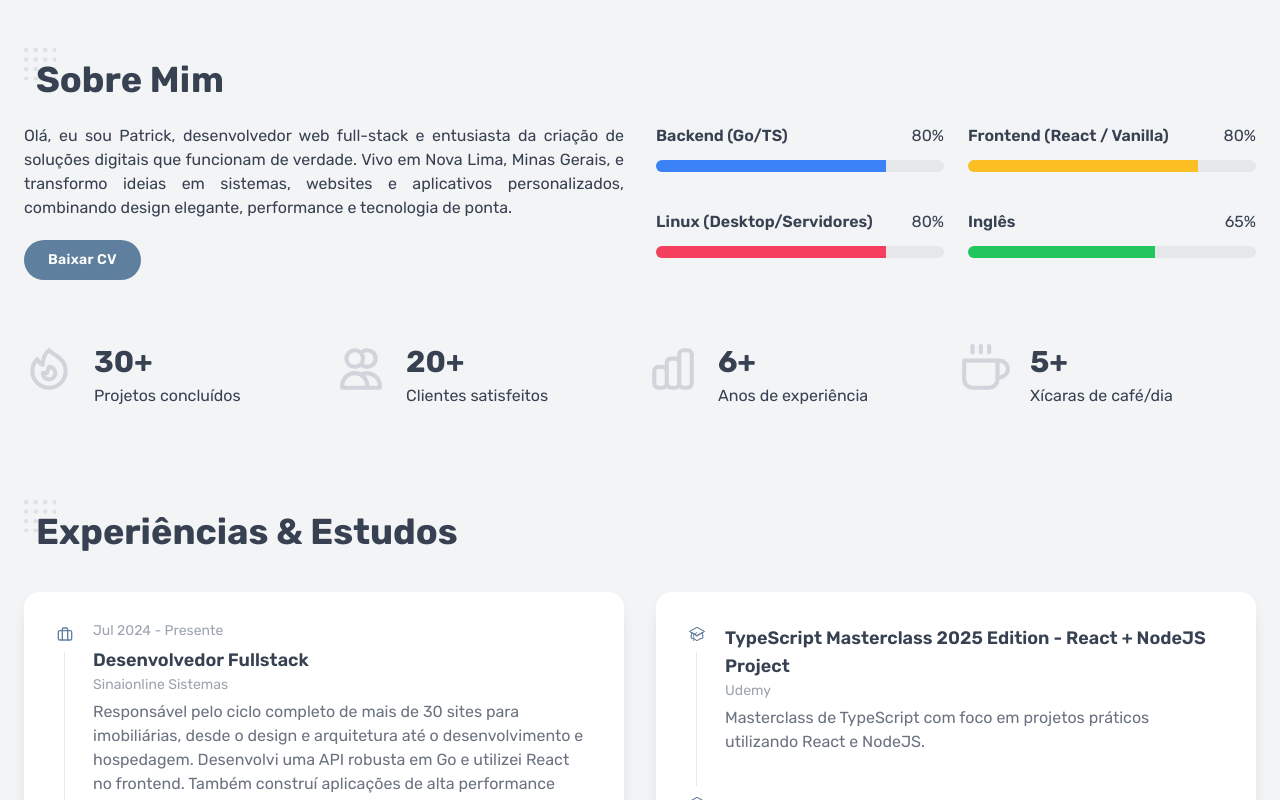
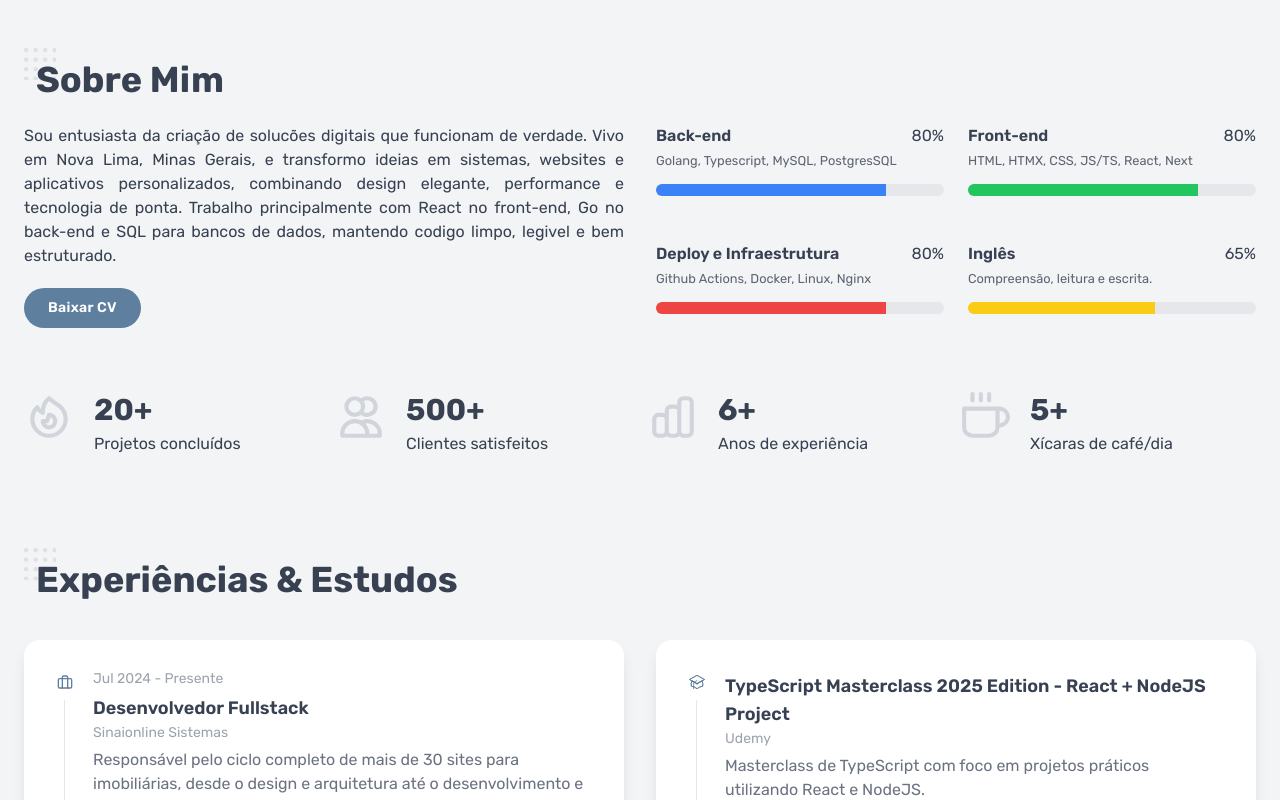
Before and after one commit to patrickkdev/Portfolio-Website, a Next.js app: page / in a window 1280 px wide. Shown: the part 820-1620 px from the top of the page. Built offline with nearby package versions, Linux system fonts and the light colour scheme.

Commit message:
refactored contact form and added new skill section with dynamic progress bars, updated about section with new bio and skills, added new contact form component, updated portfolio component with new image filter, and implemented telegram bot api for contact form submissions

```diff
--- a/src/components/partials/AboutSection.tsx
+++ b/src/components/partials/AboutSection.tsx
@@ -3,6 +3,7 @@ import SectionTitle from '@/components/shared/SectionTitle';
 import { FiCoffee } from 'react-icons/fi';
 import { HiOutlineChartBar, HiOutlineFire, HiOutlineUsers } from 'react-icons/hi';
 import ProgressBar from '@/components/shared/ProgressBar';
+import { skills } from '@/data/skills';
 
 const AboutSection = () => {
   return (
@@ -13,44 +14,36 @@ const AboutSection = () => {
         {/* Bio */}
         <div className="">
           <p className="text-justify">
-            Olá, eu sou Patrick, desenvolvedor web full-stack e entusiasta da criação de soluções digitais que funcionam
-            de verdade. Vivo em Nova Lima, Minas Gerais, e transformo ideias em sistemas, websites e aplicativos
-            personalizados, combinando design elegante, performance e tecnologia de ponta.
+            Sou entusiasta da criação de solucões digitais que funcionam de
+            verdade. Vivo em Nova Lima, Minas Gerais, e transformo ideias em
+            sistemas, websites e aplicativos personalizados, combinando design
+            elegante, performance e tecnologia de ponta. Trabalho principalmente
+            com React no front-end, Go no back-end e SQL para bancos de
+            dados, mantendo codigo limpo, legivel e bem estruturado.
           </p>
-          <Button className="mt-5">Baixar CV</Button>
+          <a download href="/Patrick_Ferreira.pdf" className="btn mt-5">Baixar CV</a>
         </div>
 
         {/* Skills */}
-        <div className="grid grid-cols-2 gap-x-6 gap-y-4">
-          <div className="">
-            <div className="mb-3 flex justify-between">
-              <h6 className="font-semibold">Backend (Go/TS)</h6>
-              <p>80%</p>
-            </div>
-            <ProgressBar color="blue" progress={80} />
-          </div>
-          <div className="">
-            <div className="mb-3 flex justify-between">
-              <h6 className="font-semibold">Frontend (React / Vanilla) </h6>
-              <p>80%</p>
-            </div>
-            <ProgressBar color="amber" progress={80} />
-          </div>
+        <div className="grid grid-cols-2 gap-x-6 gap-y-8">
+          {
+            skills.map((skill, index) => ({
+              ...skill,
+              color: index == 0 ? 'blue' : index == 1 ? 'green' : index == 2 ? 'red' : 'yellow' as 'red' | 'blue' | 'green' | 'yellow'
+            })).map((skill, index) => (
+              <div key={index}>
+                <div className="mb-3 flex justify-between">
+                  <div>
+                    <h6 className="font-semibold">{skill.name}</h6>
+                    <small className="opacity-80">{skill.description}</small>
+                  </div>
+                  <p>{skill.progress}%</p>
+                </div>
+                <ProgressBar color={skill.color} progress={skill.progress} />
+              </div>
+            ))
+          }
 
-          <div className="">
-            <div className="mb-3 flex justify-between">
-              <h6 className="font-semibold">Linux (Desktop/Servidores)</h6>
-              <p>80%</p>
-            </div>
-            <ProgressBar color="rose" progress={80} />
-          </div>
-          <div className="">
-            <div className="mb-3 flex justify-between">
-              <h6 className="font-semibold">Inglês</h6>
-              <p>65%</p>
-            </div>
-            <ProgressBar color="green" progress={65} />
-          </div>
         </div>
       </div>
 
@@ -61,7 +54,7 @@ const AboutSection = () => {
             <HiOutlineFire size={50} />
           </div>
           <div>
-            <h2 className="text-3xl font-bold">30+</h2>
+            <h2 className="text-3xl font-bold">20+</h2>
             <p className="mt-1">Projetos concluídos</p>
           </div>
         </div>
@@ -71,7 +64,7 @@ const AboutSection = () => {
             <HiOutlineUsers size={50} />
           </div>
           <div>
-            <h2 className="text-3xl font-bold">20+</h2>
+            <h2 className="text-3xl font-bold">500+</h2>
             <p className="mt-1">Clientes satisfeitos</p>
           </div>
         </div>
--- /dev/null
+++ b/src/components/partials/ContactForm.tsx
@@ -0,0 +1,93 @@
+// components/contact/ContactForm.tsx
+import { useState } from 'react';
+import Input from '@/components/form/Input';
+import TextArea from '@/components/form/Textarea';
+import * as ContactAPI from '@/lib/api/contact';
+
+interface ContactFormProps {
+  onSuccess?: () => void;
+  onError?: (error: unknown) => void;
+}
+
+const ContactForm = ({ onSuccess, onError }: ContactFormProps) => {
+  const [formData, setFormData] = useState({
+    name: '',
+    email: '',
+    subject: '',
+    message: '',
+  });
+
+  const [isSubmitting, setIsSubmitting] = useState(false);
+
+  async function handleSubmit(e: React.FormEvent<HTMLFormElement>) {
+    e.preventDefault();
+    const form = e.currentTarget;
+
+    if (!form.reportValidity()) return;
+
+    setIsSubmitting(true);
+    try {
+      await ContactAPI.submitContactForm(formData);
+      alert('Mensagem enviada com sucesso!');
+      setFormData({ name: '', email: '', subject: '', message: '' });
+      form.reset();
+      onSuccess?.();
+    } catch (error) {
+      console.error('Erro ao enviar mensagem:', error);
+      alert('Ocorreu um erro ao enviar a mensagem.');
+      onError?.(error);
+    } finally {
+      setIsSubmitting(false);
+    }
+  }
+
+  return (
+    <form onSubmit={handleSubmit} noValidate>
+      <div className="grid gap-8 md:grid-cols-2">
+        <Input
+          placeholder="Seu nome"
+          value={formData.name}
+          required
+          onChange={(e) => setFormData({ ...formData, name: e.target.value })}
+        />
+        <Input
+          placeholder="Seu endereço de e-mail"
+          type="email"
+          value={formData.email}
+          required
+          onChange={(e) => setFormData({ ...formData, email: e.target.value })}
+        />
+      </div>
+
+      <div className="mt-8">
+        <Input
+          placeholder="Assunto"
+          required
+          value={formData.subject}
+          onChange={(e) => setFormData({ ...formData, subject: e.target.value })}
+        />
+      </div>
+
+      <div className="mt-8">
+        <TextArea
+          placeholder="Mensagem"
+          required
+          value={formData.message}
+          onChange={(e) => setFormData({ ...formData, message: e.target.value })}
+        />
+      </div>
+
+      <div className="mt-8">
+        <button
+          type="submit"
+          disabled={isSubmitting}
+          className="btn mt-5 bg-primary-500 px-8 font-semibold text-white hover:bg-primary-600 focus:ring-2 focus:ring-primary-200 disabled:opacity-60"
+        >
+          {isSubmitting ? 'Enviando...' : 'Enviar Mensagem'}
+        </button>
+      </div>
+    </form>
+  );
+};
+
+export default ContactForm;
--- a/src/components/partials/ContactSection.tsx
+++ b/src/components/partials/ContactSection.tsx
@@ -1,9 +1,7 @@
+// components/sections/ContactSection.tsx
 import Image from 'next/image';
-import React from 'react';
-import Button from '@/components/form/Button';
-import Input from '@/components/form/Input';
-import TextArea from '@/components/form/Textarea';
 import SectionTitle from '@/components/shared/SectionTitle';
+import ContactForm from './ContactForm';
 
 const ContactSection = () => {
   return (
@@ -16,8 +14,8 @@ const ContactSection = () => {
             className="dark:invert"
             alt="map"
             fill
-            sizes="100vw" />
-          <h6 className="text-2xl font-bold">Vamos conversar sobre tudo!</h6>
+            sizes="100vw"
+          />
           <p className="mt-2">
             Não curte formulários? <br />
             Me chame no Whatsapp: <span className="italic">+55 31 99644-2788</span>
@@ -25,23 +23,9 @@ const ContactSection = () => {
             Ou envie um e-mail para: <span className="italic">patrick8q@gmail.com</span>
           </p>
         </div>
+
         <div className="col-span-2">
-          <div className="grid gap-8 md:grid-cols-2">
-            <Input placeholder="Seu nome" />
-            <Input placeholder="Seu endereço de e-mail" />
-          </div>
-
-          <div className="mt-8">
-            <Input placeholder="Assunto" />
-          </div>
-          <div className="mt-8">
-            <TextArea placeholder="Mensagem" />
-          </div>
-          <div className="mt-8">
-            <Button className="mt-5 bg-primary-500 px-8 font-semibold text-white hover:bg-primary-600 focus:ring-2 focus:ring-primary-200">
-              Enviar Mensagem
-            </Button>
-          </div>
+          <ContactForm />
         </div>
       </div>
     </>
--- a/src/components/shared/Portfolio.tsx
+++ b/src/components/shared/Portfolio.tsx
@@ -24,7 +24,8 @@ const Portfolio = ({ imageUrl, category, title, href }: Props) => {
         sizes="100vw"
         style={{
           width: '100%',
-          height: 'auto'
+          height: 'auto',
+          filter: 'saturate(1.1) brightness(0.9) contrast(1.2)'
         }} />
       <div className={styles['portfolio-overlay']}>
         <span className={styles['portfolio-category']}>{category}</span>
--- /dev/null
+++ b/src/data/skills.ts
@@ -0,0 +1,24 @@
+import { Skill } from '@/types';
+
+export const skills: Skill[] = [
+  {
+    name: 'Back-end',
+    description: 'Golang, Typescript, MySQL, PostgresSQL',
+    progress: 80
+  },
+  {
+    name: 'Front-end',
+    description: 'HTML, HTMX, CSS, JS/TS, React, Next',
+    progress: 80
+  },
+  {
+    name: 'Deploy e Infraestrutura',
+    description: 'Github Actions, Docker, Linux, Nginx',
+    progress: 80
+  },
+  {
+    name: 'Inglês',
+    description: `Compreensão, leitura e escrita.`,
+    progress: 65
+  }
+];
--- /dev/null
+++ b/src/lib/api/contact.ts
@@ -0,0 +1,15 @@
+import { ContactFormData } from '@/types/index';
+
+export async function submitContactForm(data: ContactFormData) {
+  const response = await fetch('/api/contact', {
+    method: 'POST',
+    headers: {
+      'Content-Type': 'application/json',
+    },
+    body: JSON.stringify(data),
+  });
+
+  if (!response.ok) {
+    throw new Error('Failed to submit contact form');
+  }
+}
--- /dev/null
+++ b/src/pages/api/contact.ts
@@ -0,0 +1,41 @@
+import type { NextApiRequest, NextApiResponse } from 'next';
+import { ContactFormData } from '@/types/index';
+
+export default async function handler(req: NextApiRequest, res: NextApiResponse) {
+  const body: ContactFormData = req.body;
+  const telegramUrl = `https://api.telegram.org/bot${process.env.TELEGRAM_BOT_TOKEN}/sendMessage`;
+
+  console.log(process.env.TELEGRAM_BOT_TOKEN);
+  console.log(process.env.TELEGRAM_CHAT_ID);
+
+  if (!body.name || !body.email || !body.subject || !body.message) {
+    res.status(400).json({ message: 'Dados inválidos' });
+    return;
+  }
+
+  const text = `Nome: ${body.name}\nEmail: ${body.email}\n\nAssunto: ${body.subject}\nMensagem: ${body.message}`;
+
+  try {
+    const response = await fetch(telegramUrl, {
+      method: 'POST',
+      headers: { 'Content-Type': 'application/json' },
+      body: JSON.stringify({
+        chat_id: process.env.TELEGRAM_CHAT_ID,
+        text,
+        parse_mode: 'Markdown',
+      }),
+    });
+
+    if (!response.ok) {
+      console.error('Erro ao enviar mensagem para Telegram:', response.statusText);
+      res.status(500).json({ message: 'Erro ao enviar mensagem para Telegram' });
+      return;
+    }
+  } catch (error) {
+    console.error('Erro ao enviar mensagem para Telegram:', error);
+    res.status(500).json({ message: 'Erro ao enviar mensagem para Telegram' });
+  } finally {
+  }
+
+  res.status(200).json({ message: 'Mensagem enviada com sucesso!' });
+}
--- a/src/pages/contact.tsx
+++ b/src/pages/contact.tsx
@@ -5,6 +5,7 @@ import Image from 'next/image';
 import Button from '@/components/form/Button';
 import Input from '@/components/form/Input';
 import TextArea from '@/components/form/Textarea';
+import ContactForm from '@/components/partials/ContactForm';
 
 type Props = {};
 
@@ -29,29 +30,13 @@ const Contact = (props: Props) => {
               fill
               sizes="100vw" />
             <h6 className="text-2xl font-bold">Entre em contato comigo</h6>
-            <p className="mt-2">Vamos conversar sobre tudo!</p>
             <div className="mt-10 text-gray-400">
               <p className="mt-4">+55 31 99644-2788</p>
               <p>patrick8q@gmail.com</p>
             </div>
           </div>
           <div className="col-span-2">
-            <div className="grid gap-8 md:grid-cols-2">
-              <Input placeholder="Seu nome" />
-              <Input placeholder="Seu endereço de e-mail" />
-            </div>
-
-            <div className="mt-8">
-              <Input placeholder="Assunto" />
-            </div>
-            <div className="mt-8">
-              <TextArea placeholder="Mensagem" />
-            </div>
-            <div className="mt-8">
-              <Button className="mt-5 bg-primary-500 px-8 font-semibold text-white hover:bg-primary-600 focus:ring-2 focus:ring-primary-200">
-                Enviar Mensagem
-              </Button>
-            </div>
+            <ContactForm />
           </div>
         </div>
       </div>
```
Also changed, not shown: src/lib/api.ts (deleted, +0 -8 lines), src/types/index.ts (+13 -0 lines), 1 other file (tests, documents, lock files or other folders).
